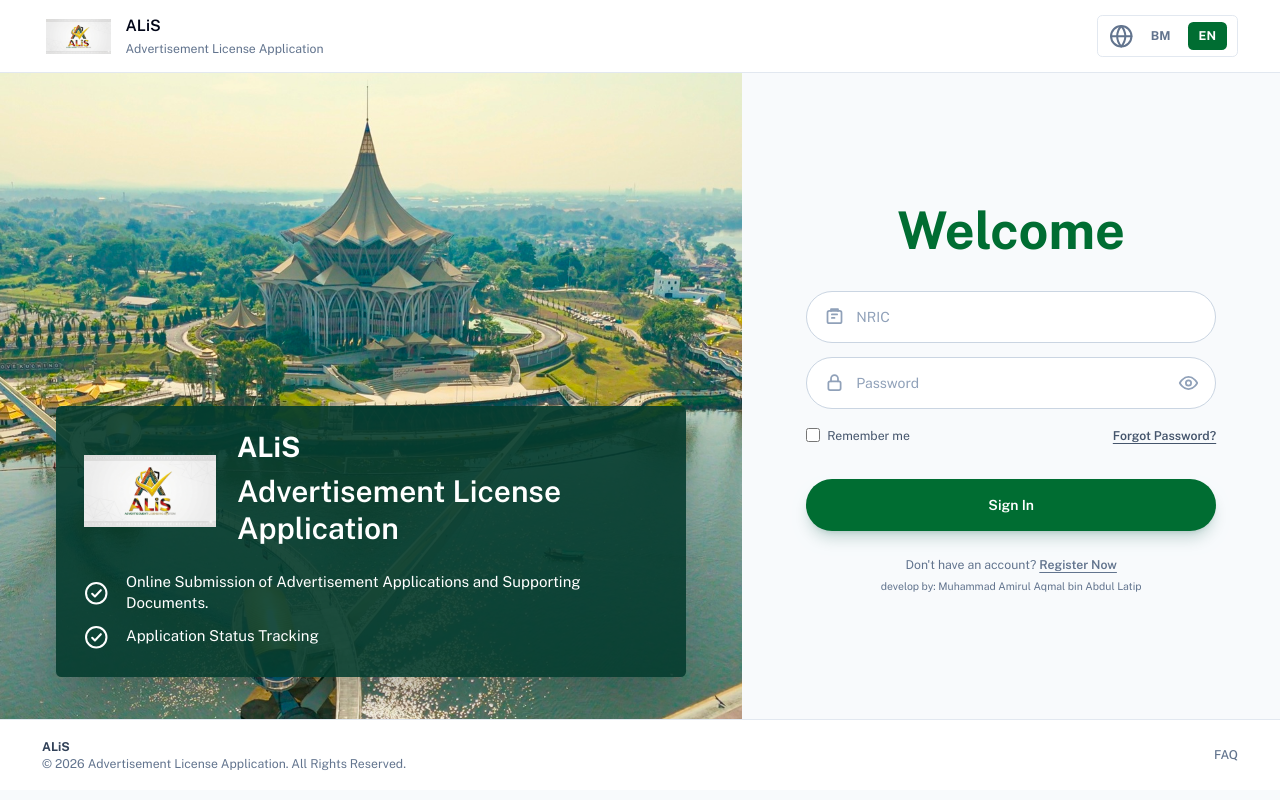
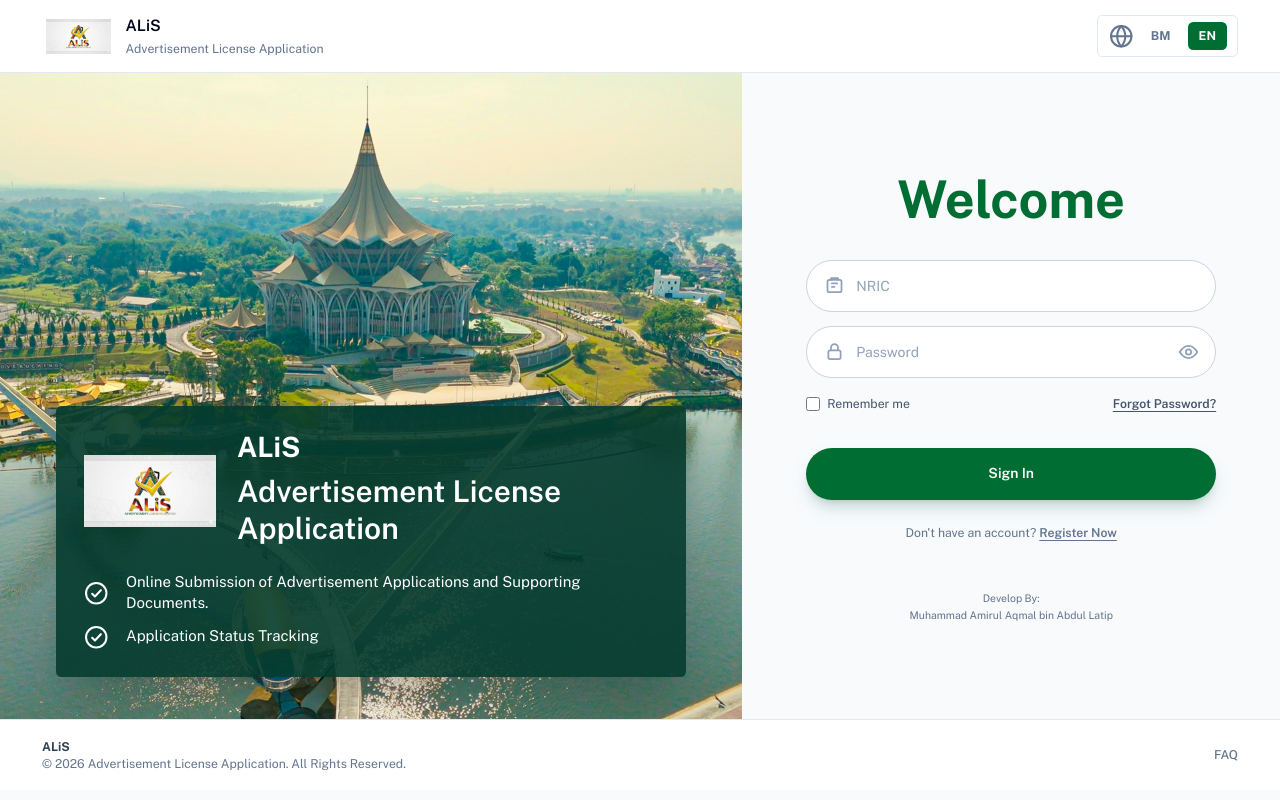
Before and after one commit to Amirul-url/dbku-fastrack, a React (Vite) app in the folder frontend/: page / in a window 1280 px wide. Built offline with nearby package versions, Linux system fonts and the light colour scheme; no server answers.

Commit message:
Format developer credit on login page

```diff
--- a/frontend/src/context/LanguageContext.jsx
+++ b/frontend/src/context/LanguageContext.jsx
@@ -1483,7 +1483,8 @@ const dictionaries = {
     "auth.reset.errorNoWhatsapp": "Akaun ini belum mempunyai nombor WhatsApp/telefon berdaftar. Sila pilih e-mel.",
     "auth.reset.errorNoEmail": "Akaun ini belum mempunyai alamat e-mel berdaftar.",
     "auth.noAccount": "Belum ada akaun?",
-    "auth.developedBy": "develop by: Muhammad Amirul Aqmal bin Abdul Latip",
+    "auth.developedByLabel": "Develop By:",
+    "auth.developedByName": "Muhammad Amirul Aqmal bin Abdul Latip",
     "auth.enterIcPassword": "Sila masukkan NRIC dan kata laluan.",
     "auth.validation.loginIc": "Sila masukkan NRIC anda.",
     "auth.validation.loginIdentifier": "Sila masukkan NRIC anda.",
@@ -2145,7 +2146,8 @@ const dictionaries = {
     "auth.reset.errorNoWhatsapp": "This account does not have a registered WhatsApp/mobile number. Please choose email.",
     "auth.reset.errorNoEmail": "This account does not have a registered email address.",
     "auth.noAccount": "Don't have an account?",
-    "auth.developedBy": "develop by: Muhammad Amirul Aqmal bin Abdul Latip",
+    "auth.developedByLabel": "Develop By:",
+    "auth.developedByName": "Muhammad Amirul Aqmal bin Abdul Latip",
     "auth.enterIcPassword": "Please enter NRIC and password.",
     "auth.validation.loginIc": "Please enter your NRIC.",
     "auth.validation.loginIdentifier": "Please enter your NRIC.",
--- a/frontend/src/pages/auth/LoginMalaysian.jsx
+++ b/frontend/src/pages/auth/LoginMalaysian.jsx
@@ -289,9 +289,10 @@ function LoginMalaysian() {
               {t("common.registerNow")}
             </Link>
           </p>
-          <p className="mt-2 text-xs text-slate-500">
-            {t("auth.developedBy")}
-          </p>
+          <div className="mt-14 text-xs leading-5 text-slate-500">
+            <p>{t("auth.developedByLabel")}</p>
+            <p>{t("auth.developedByName")}</p>
+          </div>
         </div>
       </div>
     </AuthLayout>
```
